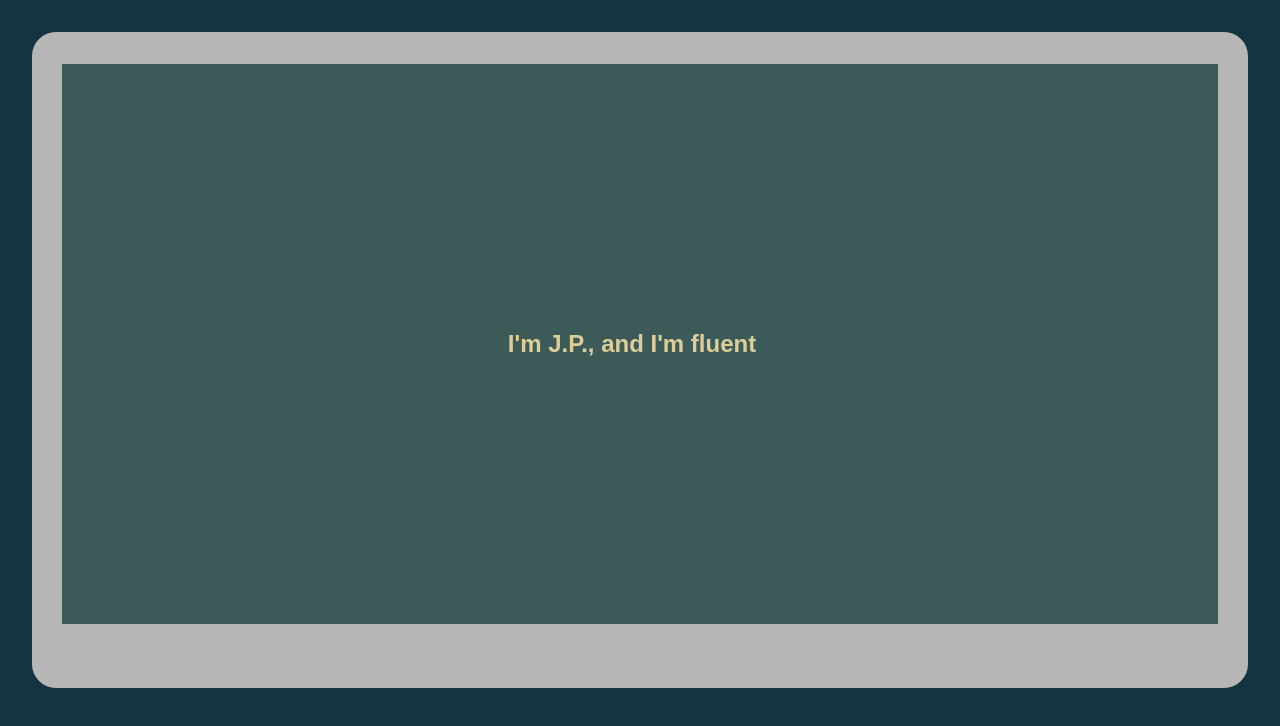
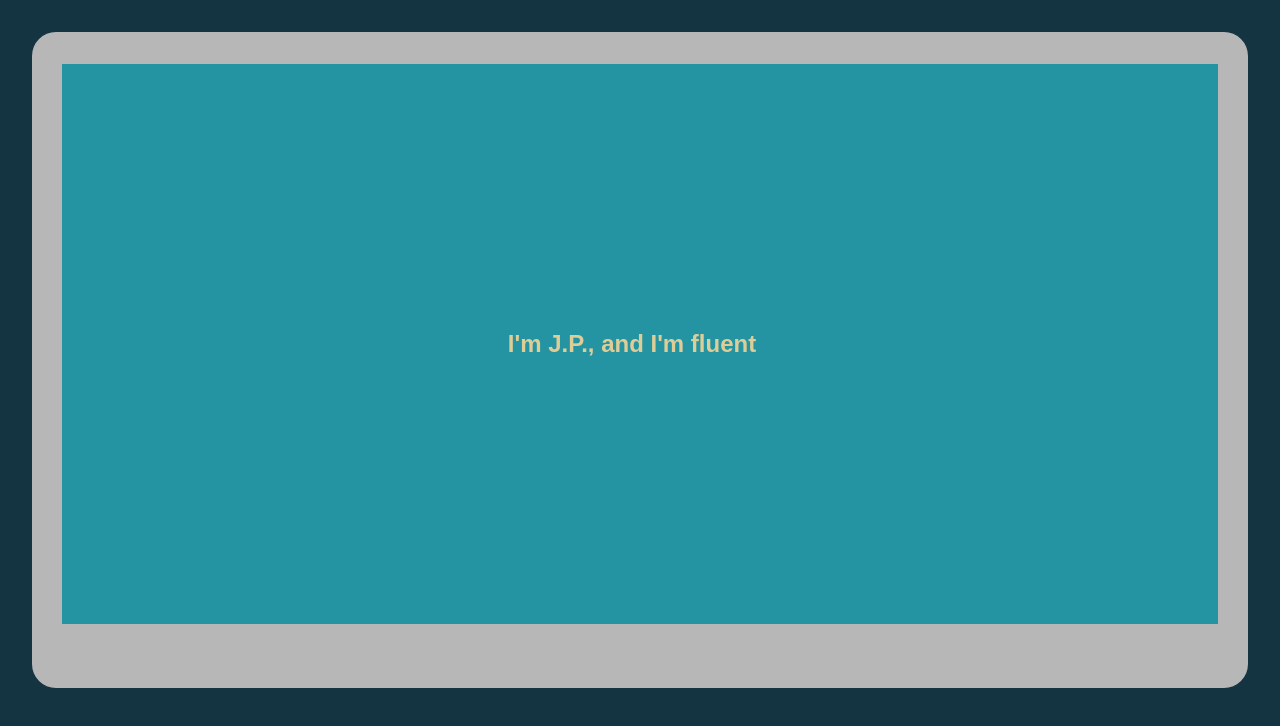
Before and after one commit to jpz95/profile, a Next.js app: page / in a window 1280 px wide. Shown: the top 726 px of the page. Built offline with nearby package versions, Linux system fonts and the light colour scheme.

Commit message:
Fixes primary color

```diff
--- a/pages/index.js
+++ b/pages/index.js
@@ -8,6 +8,9 @@ export default function Home() {
     { text: `I'm J.P., and I'm fluent in code c:`, transitionDelay: 2000 },
   ];
   const text = useTypeWriter(sentences);
+
+  // core tenants
+  // reusability/performance/usability
   return (
     <div className={styles.home}>
       <div className={styles.window}>
--- a/styles/i-abstracts/constants/_colors.scss
+++ b/styles/i-abstracts/constants/_colors.scss
@@ -1,3 +1,3 @@
-$primary: #3B5A58;
+$primary: #2493A2;
 $secondary: #DECD97;
 $accent: #DCB13C;
```
